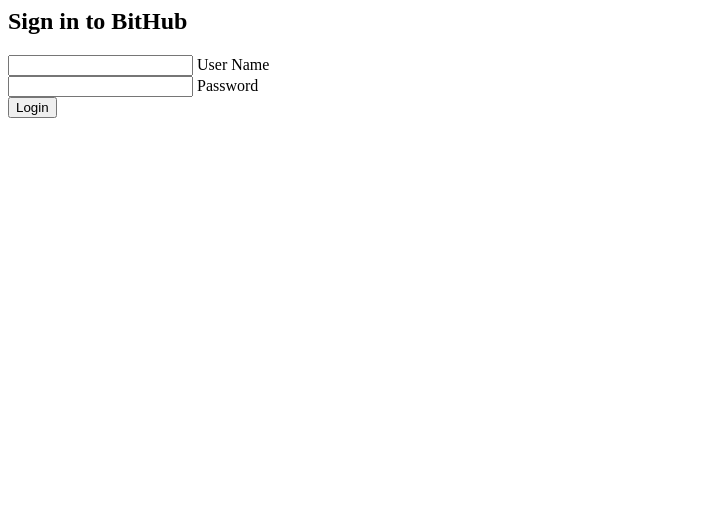
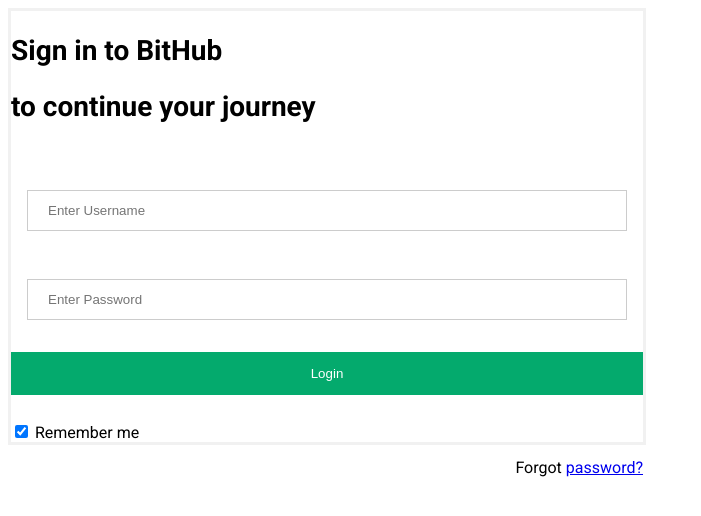
Before and after one commit to derikyu/git_project, a plain HTML site: page index.html in a window 1280 px wide. Shown: the whole page, without its empty margins (0-701 px from the left). Drawn offline with Linux system fonts and the light colour scheme; files that its build step writes are made by us from their sources.

Commit message:
login styling v1

```diff
--- a/index.html
+++ b/index.html
@@ -8,24 +8,34 @@
   <head>
     <!-- MUI Icons via Google Web Fonts CDN -->
     <link rel="stylesheet" href="https://fonts.googleapis.com/icon?family=Material+Icons"/>
-    <link rel="stylesheet" type="text/css" href="css/style.css"/>
+    <link rel="stylesheet" type="text/css" href="style.css"/>
     <title>Bithub - Login</title>
   </head>
   <body>
 
     <div class="login-wrapper">
-      <form action="" class="form">
+      <form action="login_instructions.php" method="post">
         <h2>Sign in to BitHub</h2>
-        <div class="input-group">
-          <input type="text" name="loginUser" id="loginUser" required />
-          <label for="loginUser">User Name</label>
+        <h2>to continue your journey</h2></br>
+        <div class="form-input">
+          <input type="text" placeholder="Enter Username" name="loginUser" id="loginUser" required />
+          <!-- <label for="loginUser">User Name</label> -->
         </div>
 
-        <div class="input-group">
-            <input type="text" name="userPassword" id="userPassword" required/>
-            <label for="loginPassword">Password</label>
+        <div class="form-input">
+            <i class="fa fa-user icon"></i>
+            <input type="text" placeholder="Enter Password" name="userPassword" id="loginPassword" required/>
+            <!-- <label for="loginPassword">Password</label> -->
         </div>
-        <input type="submit" value="Login" class="submit-btn" />
+        <button type="submit">Login</button>
+        <!-- Button vs input - Unable to add markup to input --><!--<input type="submit" value="Login" class="submit-btn" />-->
+        </br></br>
+        <label>
+            <input type="checkbox" checked="checked" name="rememberMe"> Remember me
+        </label>
+        </br>
+        <span class="passwordForget">Forgot <a href="#">password?</a></span>
+
       </form>
     </div>
   </body>
--- a/style.css
+++ b/style.css
@@ -0,0 +1,59 @@
+body {
+    font-family: 'Roboto';
+}
+
+/* Bordered form */
+form {
+    border: 3px solid #f1f1f1;
+    width: 50%;
+  }
+
+/* Full-width inputs */
+input[type=text], input[type=password] {
+    width: 100%;
+    padding: 12px 20px;
+    margin: 8px 0;
+    display: inline-block;
+    border: 1px solid #ccc;
+    box-sizing: border-box;
+  }
+
+  /* Set a style for all buttons */
+button {
+    background-color: #04AA6D;
+    color: white;
+    padding: 14px 20px;
+    margin: 8px 0;
+    border: none;
+    cursor: pointer;
+    width: 100%;
+  }
+
+  /* Add a hover effect for buttons */
+button:hover {
+    opacity: 0.8;
+  }
+
+  /* Add padding to containers */
+.form-input {
+    padding: 16px;
+  }
+
+  /* The "Forgot password" text */
+span.passwordForget {
+    float: right;
+    padding-top: 16px;
+  }
+
+  /* Change styles for span and cancel button on extra small screens */
+@media screen and (max-width: 300px) {
+    span.passwordForget {
+      display: block;
+      float: none;
+    }
+}
+
+  H2 {
+    font-family: 'Roboto';font-size: 28px;
+    padding: 0 0 0 0;
+  }
```
